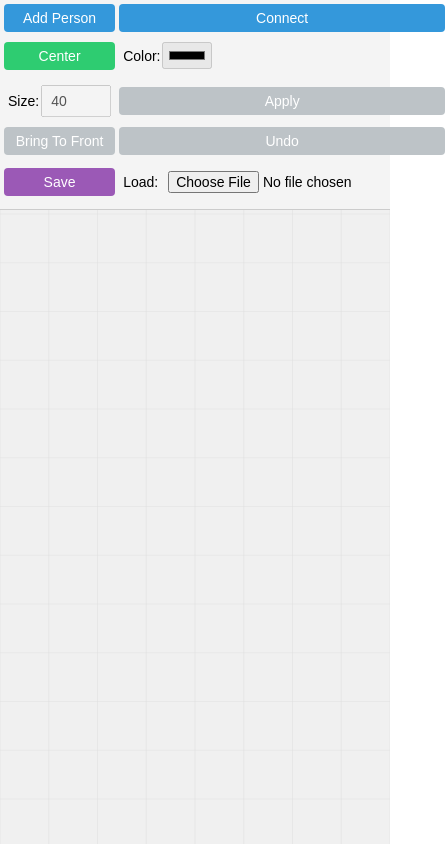
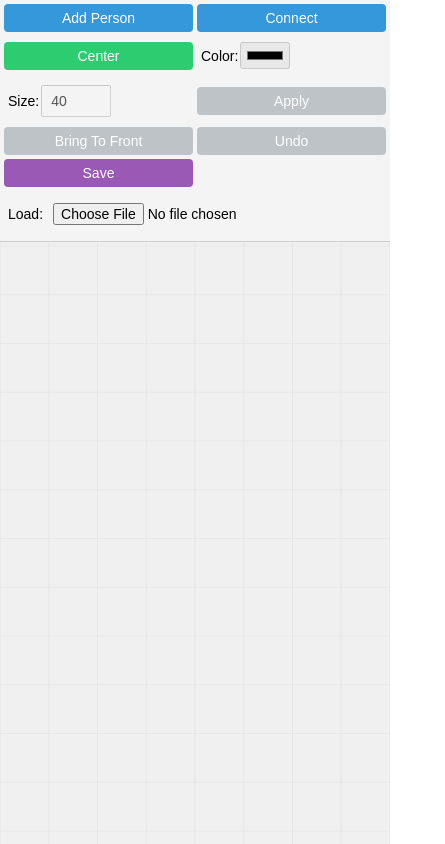
Before and after one commit to h-e-a-d/head.github.io, a plain HTML site: page index.html in a window 390 px wide. Shown: the top 844 px of the page, 445 px wide, since content can reach past the window. Drawn offline with Linux system fonts and the light colour scheme.

Commit message:
Update style.css

```diff
--- a/style.css
+++ b/style.css
@@ -1,6 +1,6 @@
 /* style.css */
 
-/* ————— Base Styles (unchanged) ————— */
+/*————— Base Styles —————*/
 body {
   margin: 0;
   font-family: Arial, sans-serif;
@@ -43,18 +43,21 @@ body {
   user-select: none;
 }
 
-/* Person node styling */
+/*————— Person Node Styling —————*/
+/* Remove default circle outline */
 circle.person {
   cursor: grab;
   transition: stroke-width 0.2s ease;
+  stroke: none !important;
 }
 
+/* Show outline when selected */
 circle.person.selected {
   stroke: #e74c3c !important;
   stroke-width: 4px !important;
 }
 
-/* Text styling */
+/*————— Text Styling —————*/
 text {
   font-size: 12px;
   pointer-events: none;
@@ -71,7 +74,7 @@ text.dob {
   fill: #666;
 }
 
-/* Connector lines */
+/*————— Connector Lines —————*/
 line.relation {
   stroke: #555;
   stroke-width: 3;
@@ -85,7 +88,7 @@ line.relation:hover {
   stroke-width: 4;
 }
 
-/* Button styling */
+/*————— Button Styling —————*/
 button {
   background-color: #3498db;
   color: white;
@@ -124,32 +127,36 @@ button:disabled {
   background-color: #8e44ad;
 }
 
-/* ————— Mobile View: full-width, 2-column grid ————— */
+/*————— Mobile View: Exact 2-Column Grid —————*/
 @media (max-width: 600px) {
+  html, body {
+    width: 100%;
+    overflow-x: hidden;
+  }
+
   #controls {
     display: grid;
-    grid-template-columns: repeat(2, 1fr);
+    grid-template-columns: 1fr 1fr;
     gap: 4px;
     padding: 4px;
     width: 100%;
     box-sizing: border-box;
   }
 
-  /* Make each control fill its grid cell */
+  /* Ensure each control fits its cell */
   #controls > * {
+    box-sizing: border-box;
+    min-width: 0;       /* prevents long text from stretching columns */
     width: 100%;
     margin: 0;
     padding: 6px 4px;
     font-size: 14px;
-    box-sizing: border-box;
   }
 
-  /* Slightly tighter gaps in labels */
   #controls label {
     gap: 2px;
   }
 
-  /* Narrower number inputs */
   #controls input[type="number"] {
     width: 50px;
   }
@@ -158,7 +165,12 @@ button:disabled {
     padding: 4px;
   }
 
-  /* Tweak strokes/text for mobile clarity */
+  /* Make the Load control span both columns */
+  #controls > .full-span {
+    grid-column: 1 / -1;
+  }
+
+  /* Tweak node/text/line styling for mobile */
   circle.person {
     stroke-width: 3px;
   }
```
